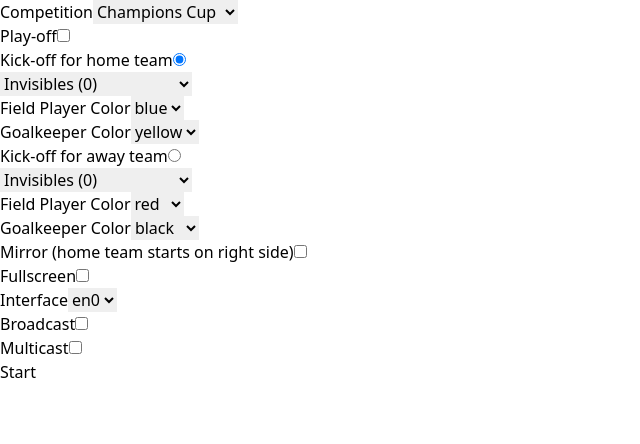
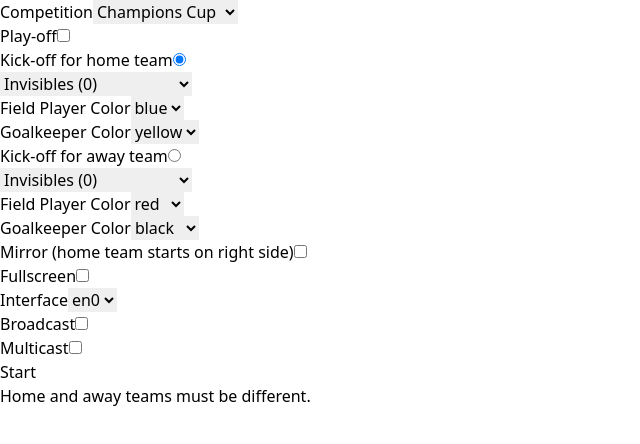
Before and after one commit to RoboCup-SPL/GameController3, a React app in the folder frontend/: page / in a window 1280 px wide. Shown: the top 444 px of the page, without its empty margins (0-640 px from the left). Built offline with nearby package versions, Linux system fonts and the light colour scheme; the HTML template or start-up script is replaced by a standard one.

Commit message:
Launcher start button should explain why it's disabled
https://github.com/RoboCup-SPL/GameController3/issues/40

```diff
--- a/frontend/src/components/Launcher.jsx
+++ b/frontend/src/components/Launcher.jsx
@@ -5,25 +5,47 @@
 import WindowSettings from "./launcher/WindowSettings";
 import { getLaunchData, launch } from "../api";
 
+const getLegal = (launchSettings) => {
+  if (launchSettings == null) {
+    return { isLegal: false, reason: "Launch settings are null." };
+  } else {
+    let isLegal = true;
+    let reason = "";
+    if (launchSettings.game.teams.home.number === launchSettings.game.teams.away.number) {
+      isLegal = false;
+      reason += "Home and away teams must be different.\n";
+    }
+    if (launchSettings.game.teams.home.fieldPlayerColor === launchSettings.game.teams.away.fieldPlayerColor) {
+      isLegal = false;
+      reason += "Home and away field player colors must be different.\n";
+    }
+    if (launchSettings.game.teams.home.fieldPlayerColor === launchSettings.game.teams.home.goalkeeperColor) {
+      isLegal = false;
+      reason += "Home field player and goalkeeper colors must be different.\n";
+    }
+    if (launchSettings.game.teams.home.fieldPlayerColor === launchSettings.game.teams.away.goalkeeperColor) {
+      isLegal = false;
+      reason += "Home field player and away goalkeeper colors must be different.\n";
+    }
+    if (launchSettings.game.teams.away.fieldPlayerColor === launchSettings.game.teams.away.goalkeeperColor) {
+      isLegal = false;
+      reason += "Away field player and goalkeeper colors must be different.\n";
+    }
+    if (launchSettings.game.teams.away.fieldPlayerColor === launchSettings.game.teams.home.goalkeeperColor) {
+      isLegal = false;
+      reason += "Away field player and home goalkeeper colors must be different.\n";
+    }
+    return { isLegal: isLegal, reason: reason };
+  }
+};
+
 const Launcher = ({ setLaunched }) => {
   const [competitions, setCompetitions] = useState(null);
   const [launchSettings, setLaunchSettings] = useState(null);
   const [networkInterfaces, setNetworkInterfaces] = useState(null);
   const [teams, setTeams] = useState(null);
 
-  const launchSettingsAreLegal =
-    launchSettings != null &&
-    launchSettings.game.teams.home.number != launchSettings.game.teams.away.number &&
-    launchSettings.game.teams.home.fieldPlayerColor !=
-      launchSettings.game.teams.away.fieldPlayerColor &&
-    launchSettings.game.teams.home.fieldPlayerColor !=
-      launchSettings.game.teams.home.goalkeeperColor &&
-    launchSettings.game.teams.home.fieldPlayerColor !=
-      launchSettings.game.teams.away.goalkeeperColor &&
-    launchSettings.game.teams.away.fieldPlayerColor !=
-      launchSettings.game.teams.away.goalkeeperColor &&
-    launchSettings.game.teams.away.fieldPlayerColor !=
-      launchSettings.game.teams.home.goalkeeperColor;
+  const { isLegal: launchSettingsAreLegal, reason } = getLegal(launchSettings);
 
   useEffect(() => {
     getLaunchData().then((data) => {
@@ -97,6 +119,9 @@
         >
           Start
         </button>
+        {!launchSettingsAreLegal && (
+          <p className="text-red-500 whitespace-pre-wrap">{reason}</p>
+        )}
       </div>
     );
   } else {
```
